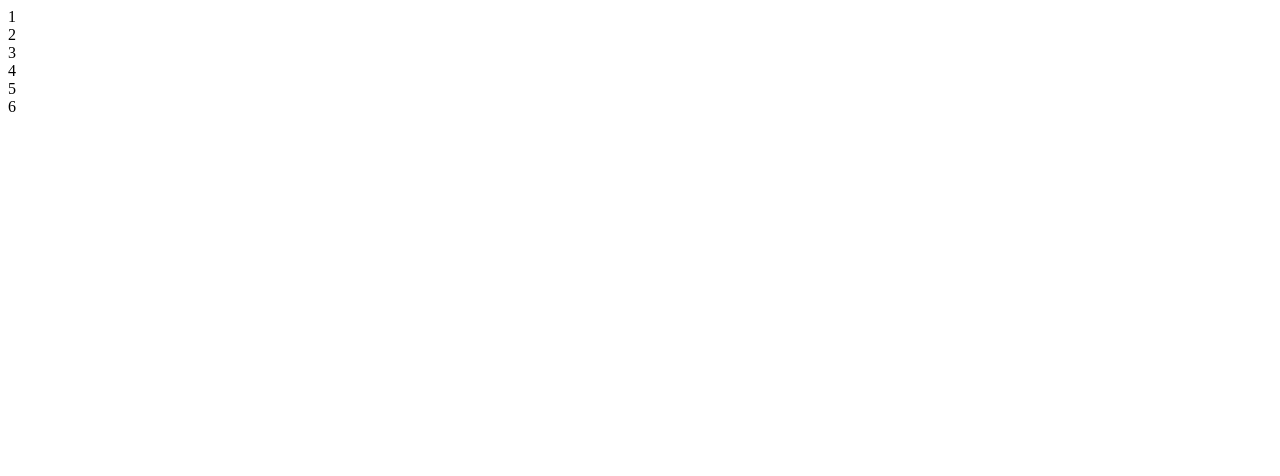
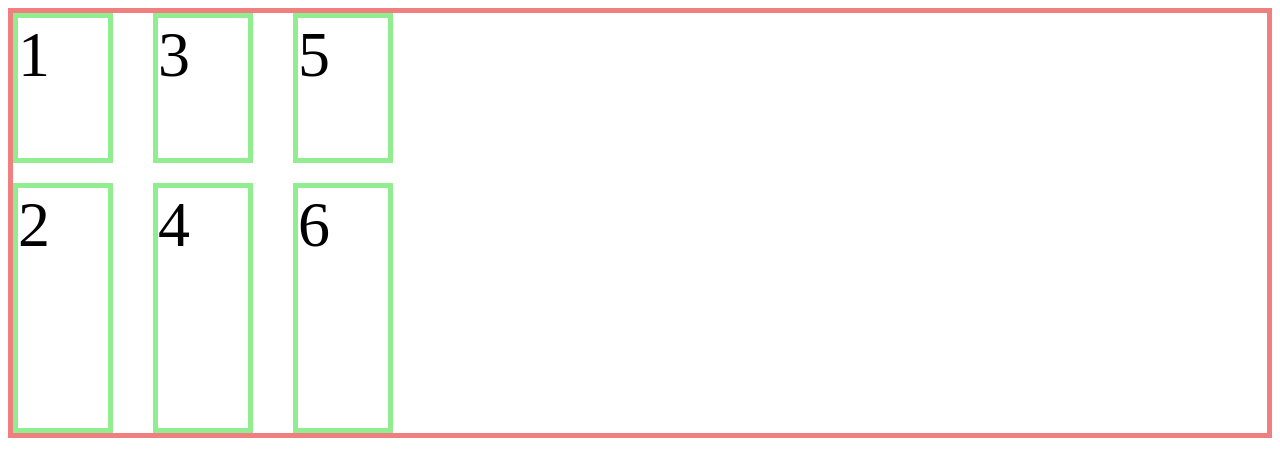
Before and after one commit to cthulhuscode/restaurant_landing_page-grid, a plain HTML site: page index.html in a window 1280 px wide. Drawn offline with Linux system fonts and the light colour scheme.

Commit message:
understanding basics of grid

```diff
--- a/index.html
+++ b/index.html
@@ -4,12 +4,13 @@
 <head>
   <meta charset="UTF-8">
   <meta http-equiv="X-UA-Compatible" content="IE=edge">
-  <meta name="viewport" content="width=device-width, initial-scale=1.0">
+  <meta name="viewport" content="idth=device-width, initial-scale=1.0">
+  <link rel="stylesheet" href="style.css">
   <title>Learning CSS Grid</title>
 </head>
 
 <body>
-  <div class="contenedor">
+  <div class="container">
     <div class="item">1</div>
     <div class="item">2</div>
     <div class="item">3</div>
--- a/style.css
+++ b/style.css
@@ -0,0 +1,36 @@
+.container{
+  display: grid;
+
+  /* Ancho de cada columna */
+  /* grid-template-columns: 100px 200px 300px; */
+
+  /* Alto de cada fila */
+  grid-template-rows: 150px 250px;
+
+  /* Cada fila nueva tendrá 150px de altura */
+  /* grid-auto-rows: 150px; */
+
+  /* Cada column nuevo tendrá 100px de ancho */
+  grid-auto-columns: 100px;
+
+  /* Distribución/Llenado de items en la grilla */
+  grid-auto-flow: column;
+    /*  column - crea nuevas columnas
+        row - crea nuevas filas
+        dense - usa los huecos para rellenar
+    */
+
+  /* Crear un espacio entre rows/columns, no lo crea en el perímetro del container */
+  row-gap: 20px;
+  column-gap: 40px;
+
+  /* mismo gap para rows y columns */
+  /* gap: 50px; */
+
+  border: 5px solid lightcoral;
+}
+
+.item{
+  border: 5px solid lightgreen;
+  font-size: 4rem;
+}
```
